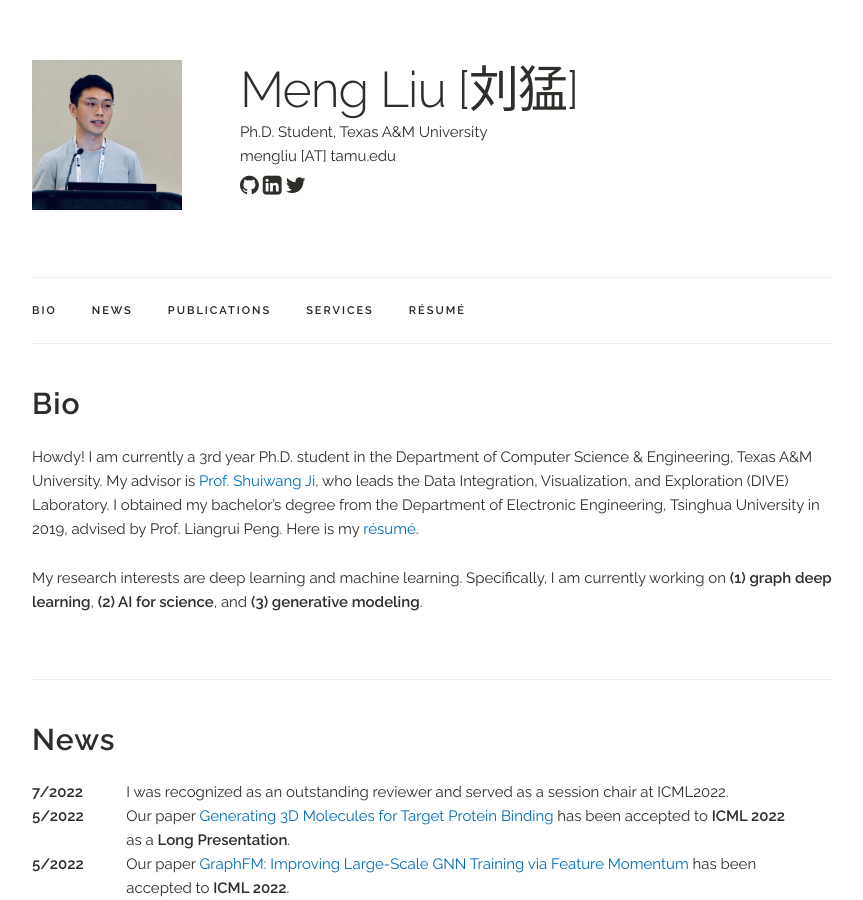
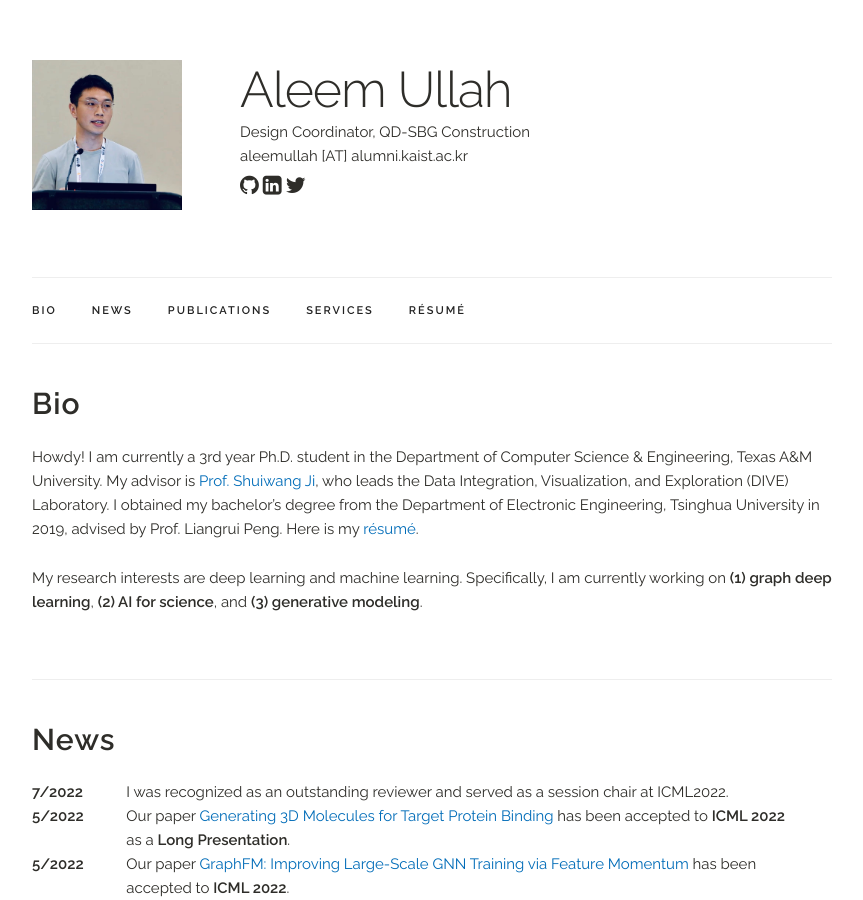
Before and after one commit to aleemulla/aleemulla.github.io, a Jekyll site: the page built from index.html, in a window 1280 px wide and 900 px high. Shown: the whole window, without its empty margins (208-1071 px from the left). Built offline with Jekyll 4.4.1, drawn with Linux system fonts in a browser that asks for light colours; a style sheet for code colours, icons or effects is not loaded.

Commit message:
Second commit

```diff
--- a/_data/main_info.yaml
+++ b/_data/main_info.yaml
@@ -1,7 +1,7 @@
-name: "Meng Liu [刘猛]"
-formalname: "Meng Liu"
-title: "Ph.D. Student, Texas A&M University"
-email: "mengliu [AT] tamu.edu"
+name: "Aleem Ullah"
+formalname: "Aleem Ullah"
+title: "Design Coordinator, QD-SBG Construction"
+email: "aleemullah [AT] alumni.kaist.ac.kr"
 # wechat: "/assets/wechat.jpg"
 profile_pic: "/assets/meng.jpg"
 twitter: "https://twitter.com/mengliu_1998"
```
